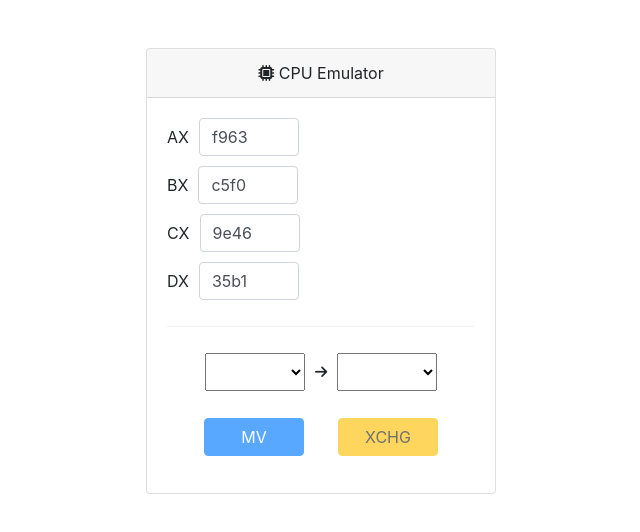
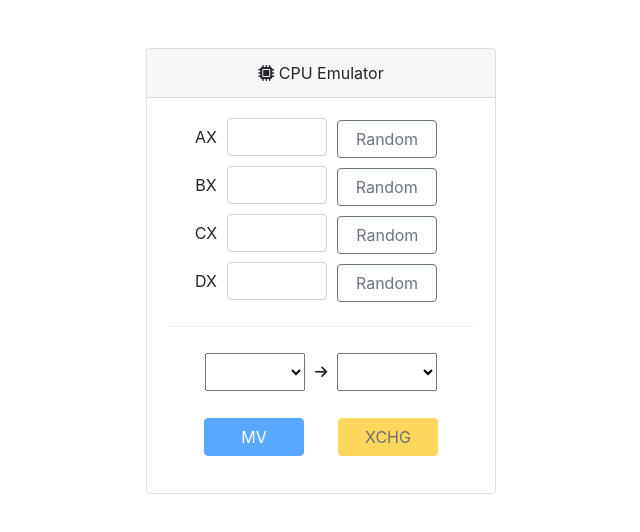
Before and after one commit to TymekB/cpu_emulator, a plain HTML site: page index.html in a window 1280 px wide. Shown: the whole page, without its empty margins (319-959 px from the left). Drawn offline with nearby package versions, Linux system fonts and the light colour scheme.

Commit message:
Add randomizeRegister method

```diff
--- a/css/main.css
+++ b/css/main.css
@@ -21,7 +21,7 @@ body {
     margin: 10px;
 }
 
-.btn {
+.command-buttons > .btn {
     margin: 17px;
     min-width: 100px;
 }
--- a/index.html
+++ b/index.html
@@ -20,13 +20,20 @@
                 </div>
                 <div class="card-body">
                     <div id="app">
-                            <div class="d-flex flex-row" v-for="item in register" :key="item.name">
+                        <div class="d-flex justify-content-center" v-for="item in register" :key="item.name">
                             <div class="column">{{item.name}}</div>
                             <div class="column">
                                 <input type="text" class="form-control shadow-none" v-model="item.value">
                             </div>
+                            <div class="column">
+                                <button type="button" class="btn btn-outline-secondary shadow-none"
+                                        style="min-width: 100px;"
+                                        @click="randomizeRegister(item.name)"
+                                >
+                                    Random
+                                </button>
                             </div>
-
+                        </div>
                         <hr>
 
                         <div class="d-flex flex-row justify-content-center">
@@ -43,7 +50,7 @@
                             </select>
                         </div>
 
-                            <div class="d-flex flex-row justify-content-center">
+                        <div class="d-flex flex-row justify-content-center command-buttons">
                             <button type="button" class="btn btn-primary shadow-none"
                                     @click="move(from, to)"
                                     :disabled="isDisabled()"
--- a/js/main.js
+++ b/js/main.js
@@ -2,10 +2,10 @@ new Vue({
     el: '#app',
     data: {
         register: [
-            {name: "AX", value: "f963"},
-            {name: "BX", value: "c5f0"},
-            {name: "CX", value: "9e46"},
-            {name: "DX", value: "35b1"}
+            {name: "AX", value: ""},
+            {name: "BX", value: ""},
+            {name: "CX", value: ""},
+            {name: "DX", value: ""}
         ],
         from: "",
         to: "",
@@ -35,5 +35,9 @@ new Vue({
             this.register[fromIndex].value = this.register[toIndex].value;
             this.register[toIndex].value = temp;
         },
+        randomizeRegister: function(name) {
+            const index = this.getRegisterIndexByName(name);
+            this.register[index].value = (Math.floor(Math.random() * 65535) + 4096).toString(16);
+        },
     }
 });
```
Lines whose indentation alone changed are shown as unchanged.
